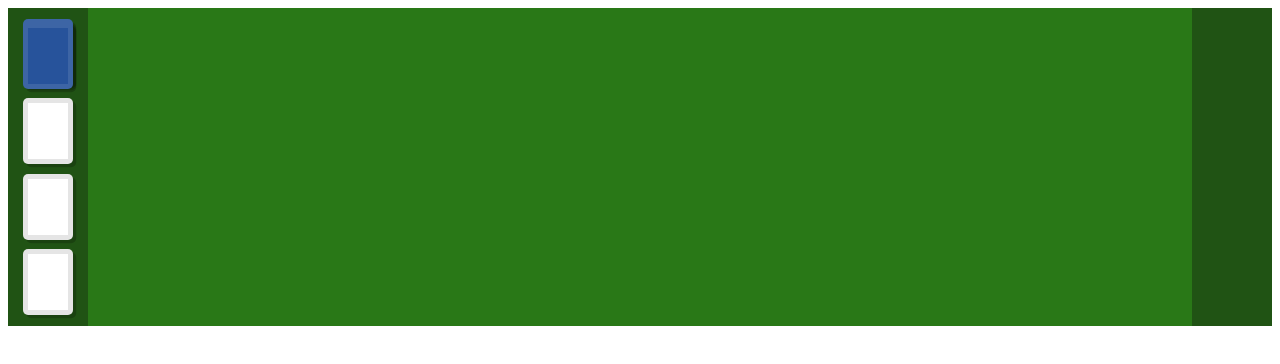
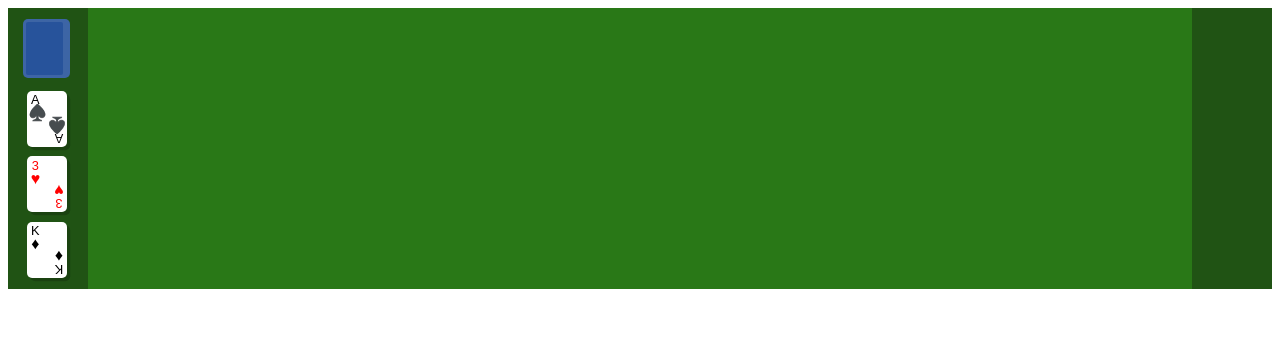
Before and after one commit to SetKu/Solitaire-Electron, a website: page index.html in a window 1280 px wide. Drawn offline with Linux system fonts and the light colour scheme.

Commit message:
Finished face-up card CSS.

```diff
--- a/index.html
+++ b/index.html
@@ -25,9 +25,36 @@
         </div>
       </div>
       <div class="game__stock-cloth__revealed-cards">
-        <div class="card"></div>
-        <div class="card"></div>
-        <div class="card"></div>
+        <div class="card">
+          <div class="card__top-left">
+            <div class="card__corner-value">A</div>
+            <div class="card__corner-suit">♠️</div>
+          </div>
+          <div class="card__bottom-right">
+            <div class="card__corner-value">A</div>
+            <div class="card__corner-suit">♠️</div>
+          </div>
+        </div>
+        <div class="card red">
+          <div class="card__top-left">
+            <div class="card__corner-value">3</div>
+            <div class="card__corner-suit">♥</div>
+          </div>
+          <div class="card__bottom-right">
+            <div class="card__corner-value">3</div>
+            <div class="card__corner-suit">♥</div>
+          </div>
+        </div>
+        <div class="card">
+          <div class="card__top-left">
+            <div class="card__corner-value">K</div>
+            <div class="card__corner-suit">♦</div>
+          </div>
+          <div class="card__bottom-right">
+            <div class="card__corner-value">K</div>
+            <div class="card__corner-suit">♦</div>
+          </div>
+        </div>
       </div>
     </div>
     <div class="game__working-cloth">
--- a/style.css
+++ b/style.css
@@ -1,4 +1,8 @@
 /* http://getbem.com/naming/ */
+
+* {
+  font-family: Arial;
+}
 
 .game {
   display: grid;
@@ -32,34 +36,58 @@
 .game__working-cloth__piles {
   display: grid;
   grid-template-columns: 7;
-  grid-template-rows: 1;
+}
+
+.card.red {
+  color: red;
 }
 
 .card, .card--hidden {
   margin: 0.3em;
-}
-
-.card, .card--hidden {
-  width: 2.5em;
-  height: 3.5em;
   border-radius: 5px;
   box-shadow: 0.2em 0.2em 0 rgba(0, 0, 0, 0.2);
 }
 
 .card {
   background-color: #ffffff;
-  border: 5px solid rgba(0, 0, 0, 0.1);
+  width: 2.5em;
+  height: 3.5em;
+}
+
+.card__top-left, .card__bottom-right {
+  text-align: center;
+  position: relative;
+  width: 40%;
+  line-height: 100%;
+  font-size: 0.8em;
+}
+
+.card__top-left {
+  top: 6%;
+  left: 2%;
+}
+
+.card__bottom-right {
+  transform: rotate(180deg);
+  bottom: -0.12em;
+  right: -1.9em;
+}
+
+.card__corner-suit {
+  font-size: 1.25em;
 }
 
 .card--hidden {
   background-color: #27539b;
-  border: 5px solid rgba(255, 255, 255, 0.1);
+  width: 2.3em;
+  height: 3.3em;
+  border: 0.2em solid rgba(255, 255, 255, 0.1);
 }
 
 /* Decks should always contain within them three nested cards that are hidden or face-down. */
 .pile *, .deck * {
   position: relative;
-  left: -0.62em;
+  left: -0.612em;
 }
 
 .pile, .deck {
@@ -70,6 +98,10 @@
   top: -0.5em;
 }
 
+.deck .card--hidden {
+  box-shadow: none;
+}
+
 .deck {
   position: relative;
   top: 0.5em;
```
